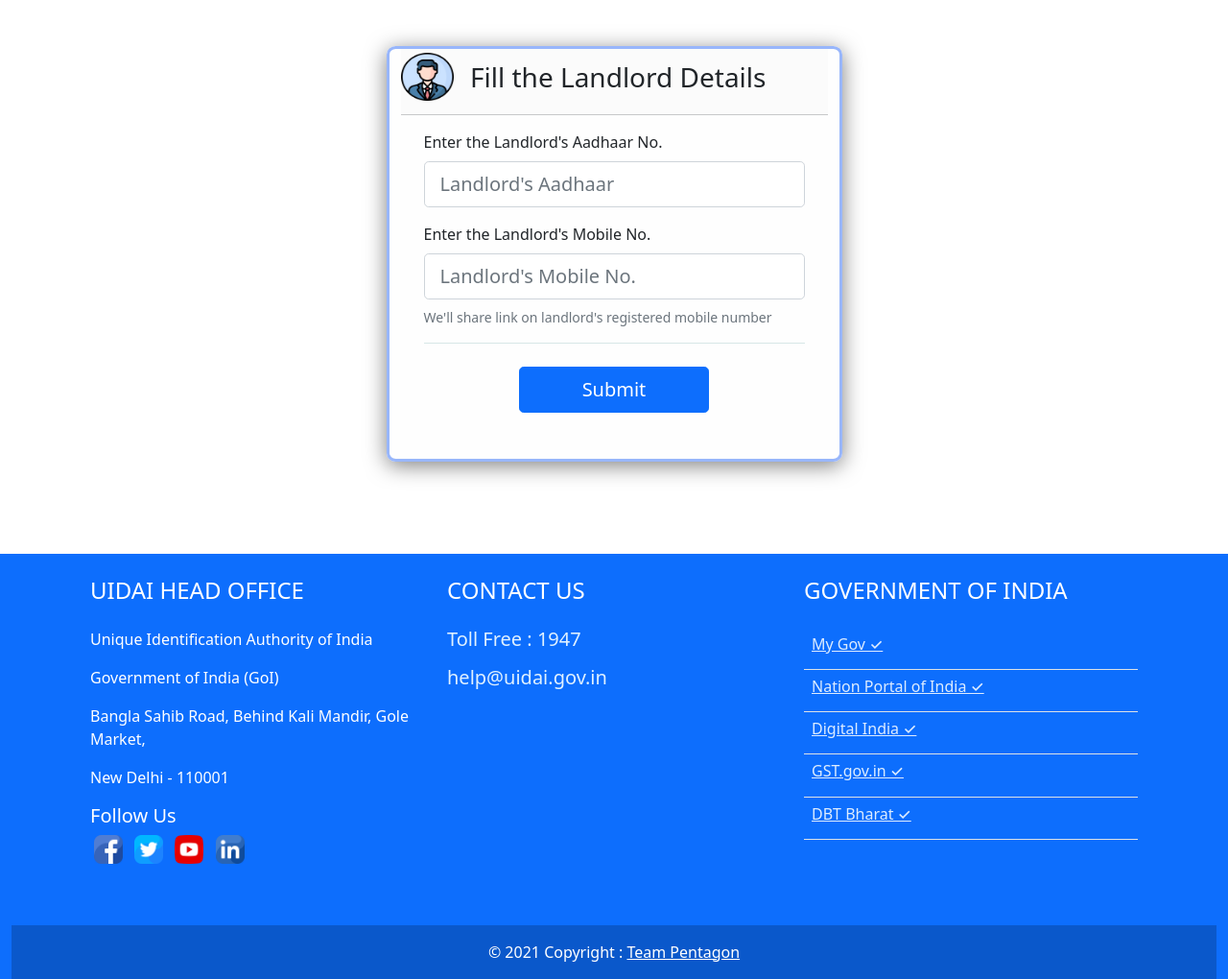
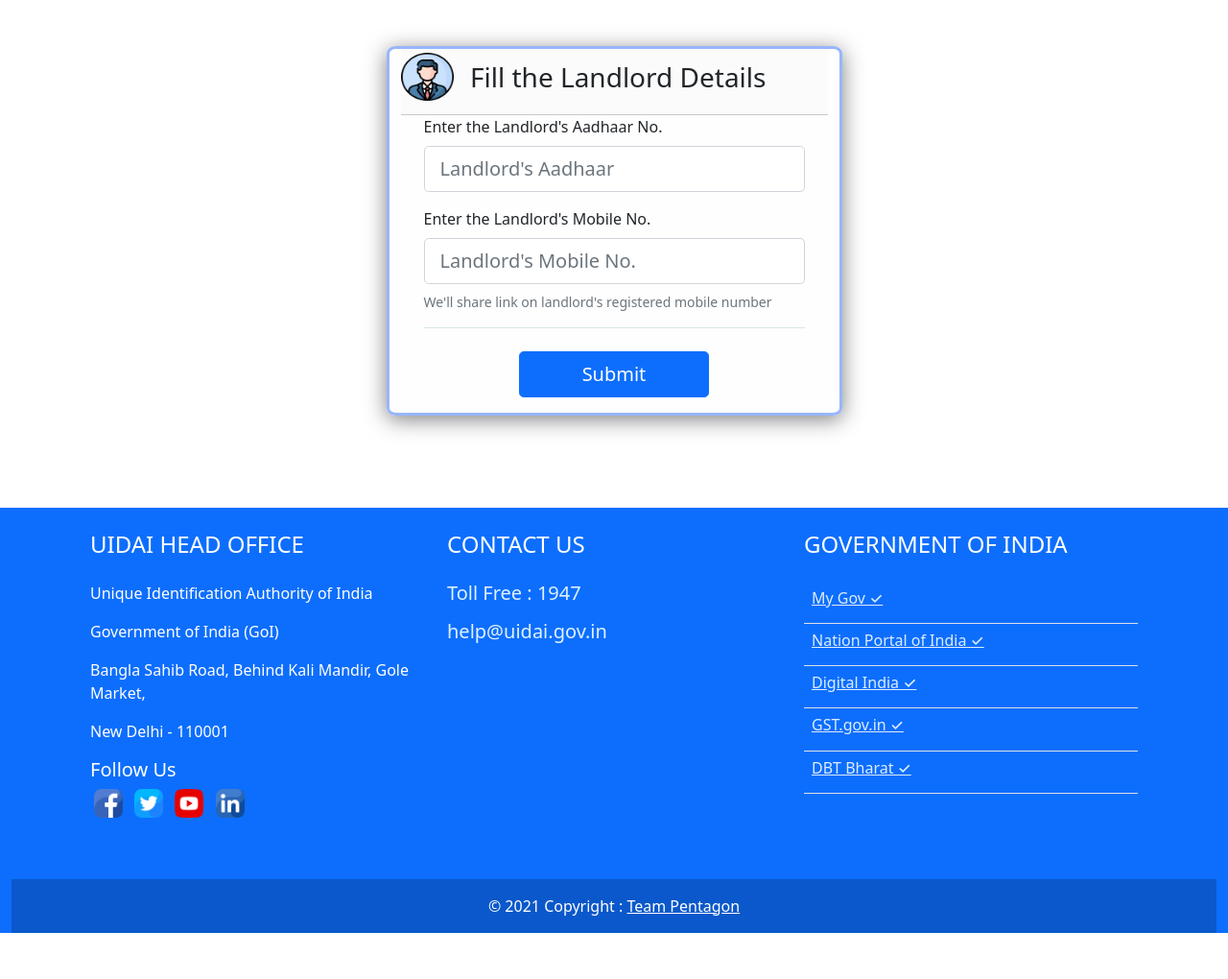
Before and after one commit to PrabhatP2000/pentagon-aadhaar, a Django app: template ps1/templates/landlord.html in a window 1280 px wide. Shown: the part 77-1097 px from the top of the page at 96% size. After the commit the page ends 1049 px from the top, so only its background shows below. Run offline with Django 3.2, Linux system fonts and the light colour scheme; the template is opened without the code that fills it, so the values that code supplies are empty.

Commit message:
tweaks in s1

```diff
--- a/ps1/templates/landlord.html
+++ b/ps1/templates/landlord.html
@@ -31,7 +31,7 @@
 
       </div>
       <hr style="margin:0%">
-      <form class="mt-3 mb-5">
+
 
         <div class="container justify-content-center">
 
@@ -41,13 +41,13 @@
               <label for="Landlord's aadhaar number" class="form-label" style="font-weight:500;">Enter the Landlord's
                 Aadhaar No.</label>
               <div class="input-group input-group-lg mb-3">
-                <input type="text" class="form-control" name="llAadhaar" placeholder="Landlord's Aadhaar" id="inputBox"
+                <input type="text" class="form-control" name="llAadhaar" placeholder="Landlord's Aadhaar"
                   maxlength=12 aria-label="Sizing example input" aria-describedby="aadharnumberhelp">
               </div>
               <label for="mobilenumber2" class="form-label" style="font-weight:500;">Enter the Landlord's Mobile
                 No.</label>
               <div class="input-group input-group-lg">
-                <input type="text" name="llMobile" placeholder="Landlord's Mobile No." id="inputBox" maxlength=10
+                <input type="text" name="llMobile" placeholder="Landlord's Mobile No."  maxlength=10
                   class="form-control" aria-label="Sizing example input" aria-describedby="mobilenumberhelp">
               </div>
               <div id="mobilenumberhelp" class="form-text mt-2">We'll share link on landlord's registered mobile number
@@ -56,18 +56,17 @@
             </div>
             <hr style="color: cadetblue;">
             <div class="d-grid gap-2 col-6 mx-auto mt-4  mb-3">
-              <input type="button" id="submitLlDetails" value="Submit" class="btn btn-primary btn-lg"
+              <input type="submit" id="submitLlDetails" value="Submit" class="btn btn-primary btn-lg"
                 data-bs-target="#demo3">
               <!-- <button type="submit" class="btn btn-primary btn-lg" data-bs-target="#demo3">Submit</button> -->
             </div>
           </form>
         </div>
-      </form>
     </div>
   </div>
 </div>
 <!--Form 2 End-->
-<div class="modal fade" id="demo3" tabindex="-1" aria-labelledby="exampleModalLabel" aria-hidden="true"
+<!-- <div class="modal fade" id="demo3" tabindex="-1" aria-labelledby="exampleModalLabel" aria-hidden="true"
   data-bs-backdrop="static">
   <div class="modal-dialog modal-dialog-centered">
     <div class="modal-content">
@@ -88,7 +87,7 @@
       </div>
     </div>
   </div>
-</div>
+</div> -->
 
 
 {% endblock %}
--- a/ps1/templates/resident.html
+++ b/ps1/templates/resident.html
@@ -26,7 +26,6 @@
 
       </div>
       <hr style="margin:0%">
-      <form class="mt-3 mb-5">
 
         <div class="container justify-content-center">
 
@@ -87,7 +86,6 @@
             </div>
           </form>
         </div>
-      </form>
     </div>
   </div>
 </div>
--- a/ps1/views.py
+++ b/ps1/views.py
@@ -33,6 +33,7 @@
 
 
 def handleLandlordCredentials(request):
+    print(request.POST)
     if request.method == 'POST':
         landlord_aadhaar_no = request.POST.get('llAadhaar')
         llMobile = request.POST.get('llMobile')
```
